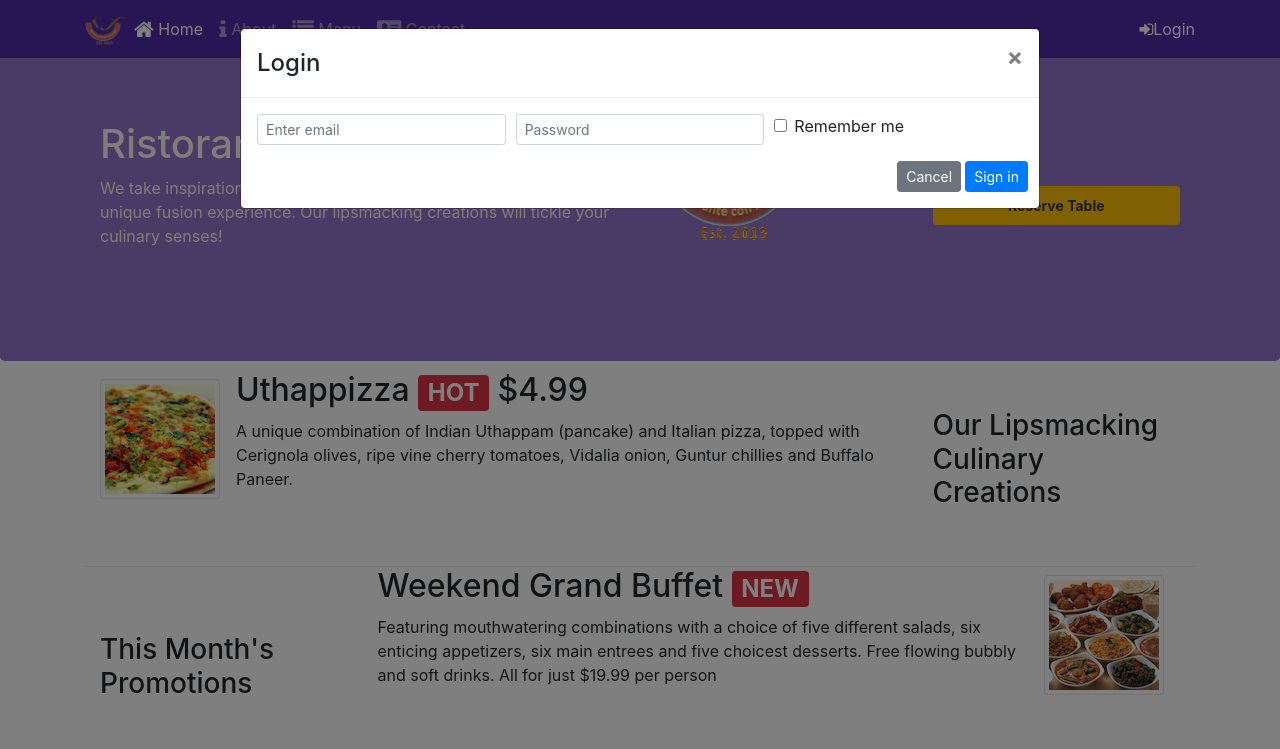
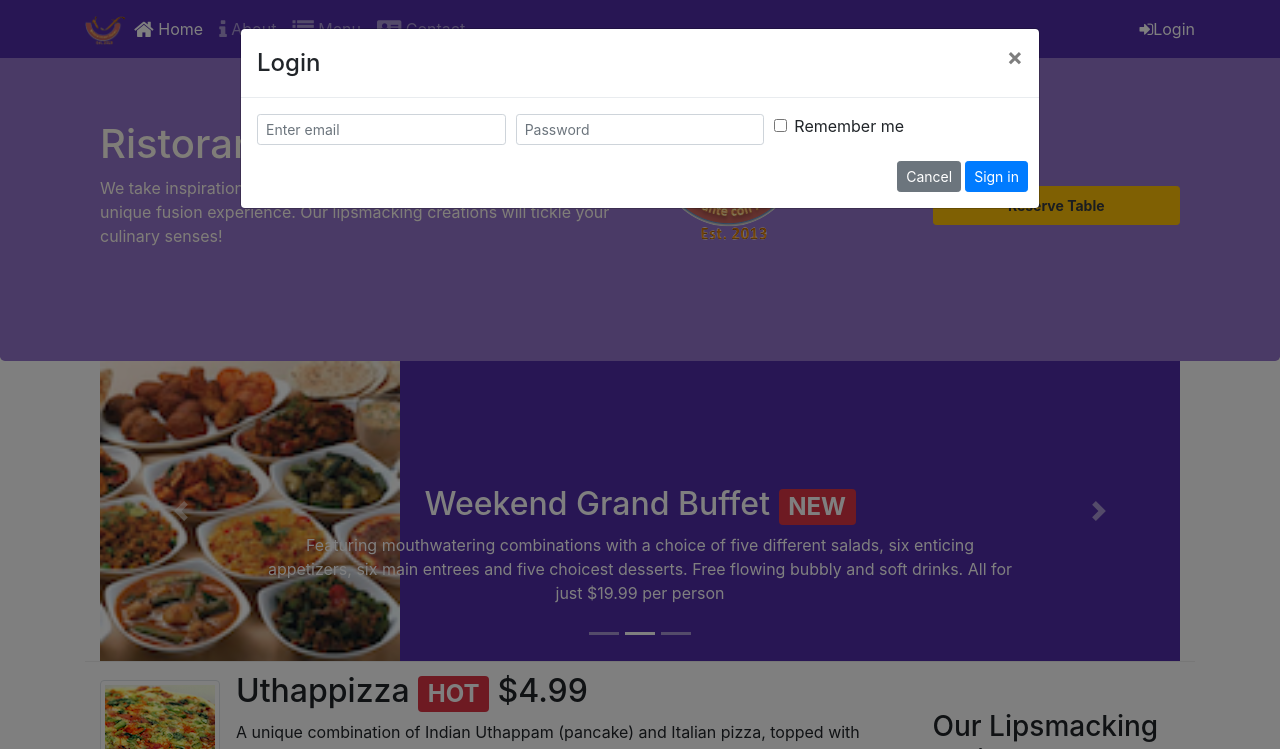
Before and after one commit to raj-hero/coursera-Front-End-Web-UI-Frameworks-and-Tools-Bootstrap-4, a website: page index.html in a window 1280 px wide. Both pictures are taken after a click on the link "Login". Shown: the top 749 px of the page. Drawn offline with nearby package versions, Linux system fonts and the light colour scheme.

Commit message:
carousel

```diff
--- a/css/styles.css
+++ b/css/styles.css
@@ -39,3 +39,17 @@ body{
     border-bottom: 1px solid #ddd;
     padding: 10px;
 }
+.carousel {
+    background:#512DA8;
+}
+
+.carousel-item {
+  height: 300px;
+}
+
+.carousel-item img {
+    position: absolute;
+    top: 0;
+    left: 0;
+    min-height: 300px;
+}
--- a/index.html
+++ b/index.html
@@ -55,12 +55,14 @@
                     <form>
                         <div class="form-row">
                             <div class="form-group col-sm-4">
-                                    <label class="sr-only" for="exampleInputEmail3">Email address</label>
-                                    <input type="email" class="form-control form-control-sm mr-1" id="exampleInputEmail3" placeholder="Enter email">
+                                <label class="sr-only" for="exampleInputEmail3">Email address</label>
+                                <input type="email" class="form-control form-control-sm mr-1" id="exampleInputEmail3"
+                                    placeholder="Enter email">
                             </div>
                             <div class="form-group col-sm-4">
                                 <label class="sr-only" for="exampleInputPassword3">Password</label>
-                                <input type="password" class="form-control form-control-sm mr-1" id="exampleInputPassword3" placeholder="Password">
+                                <input type="password" class="form-control form-control-sm mr-1"
+                                    id="exampleInputPassword3" placeholder="Password">
                             </div>
                             <div class="col-sm-auto">
                                 <div class="form-check">
@@ -71,7 +73,8 @@
                             </div>
                         </div>
                         <div class="form-row">
-                            <button type="button" class="btn btn-secondary btn-sm ml-auto" data-dismiss="modal">Cancel</button>
+                            <button type="button" class="btn btn-secondary btn-sm ml-auto"
+                                data-dismiss="modal">Cancel</button>
                             <button type="submit" class="btn btn-primary btn-sm ml-1">Sign in</button>
                         </div>
                     </form>
@@ -91,17 +94,73 @@
                     <img src="img/logo.png" class="img-fluid">
                 </div>
                 <div class="col-12 col-sm-3 align-items-center align-self-center">
-                 <a role="button" href="#Cardi" class="btn btn-warning btn-sm btn-block nav-link text-dark"
-                    data-toggle="tooltip" data-html="true"
-                    title="Or Call us at <br><strong>+578938383</strong>"
-                    data-placement="bottom">
-                     <strong>Reserve Table</strong> </a>
+                    <a role="button" href="#Cardi" class="btn btn-warning btn-sm btn-block nav-link text-dark"
+                        data-toggle="tooltip" data-html="true" title="Or Call us at <br><strong>+578938383</strong>"
+                        data-placement="bottom">
+                        <strong>Reserve Table</strong> </a>
                 </div>
             </div>
         </div>
     </header>
 
     <div class="container">
+        <div class="row row-content">
+            <div class="col">
+                <div id="mycarousel" class="carousel slide" data-ride="carousel">
+                    <div class="carousel-inner" role="listbox">
+                        <div class="carousel-item active">
+                            <img src="img/uthappizza.png" alt="uthapizza" class="d-block img-fluid">
+                            <div class="carousel-caption d-none d-md-block">
+                                <h2>Uthappizza <span class="badge badge-danger">HOT </span>
+                                    <spanclass="badge badge-pill badge-secondary"> $4.99</span>
+                                </h2>
+                                <p class="d-none d-sm-block">A unique combination of Indian Uthappam (pancake) and
+                                    Italian pizza, topped with Cerignola
+                                    olives,
+                                    ripe vine cherry tomatoes, Vidalia onion, Guntur chillies and Buffalo Paneer.</p>
+                            </div>
+                        </div>
+                        <div class="carousel-item">
+                            <img src="img/buffet.png" alt="buffet" class="d-block img-fluid">
+                            <div class="carousel-caption d-none d-md-block">
+                                <h2>Weekend Grand Buffet <span class="badge badge-danger">NEW </span></h2>
+                                <p class="d-none d-sm-block">Featuring mouthwatering combinations with a choice of five
+                                    different salads, six enticing appetizers,
+                                    six main entrees and five choicest desserts. Free flowing bubbly and soft drinks.
+                                    All for
+                                    just
+                                    $19.99 per person </p>
+                            </div>
+                        </div>
+                        <div class="carousel-item">
+                            <img src="img/alberto.png" alt="alberto" class="d-block img-fluid">
+                            <div class="carousel-caption d-none d-md-block">
+                                <h2>Alberto Somayya</h2>
+                                <h4>Executive Chef</h4>
+                                <p class="d-none d-sm-block">Award winning three-star Michelin chef with wide
+                                    International
+                                    experience having worked
+                                    closely with
+                                    whos-who in the culinary world, he specializes in creating mouthwatering
+                                    Indo-Italian fusion
+                                    experiences. </p>
+                            </div>
+                        </div>
+                    </div>
+                    <ol class="carousel-indicators">
+                        <li data-target="#mycarousel" data-slide-to="0" class="active"></li>
+                        <li data-target="#mycarousel" data-slide-to="1"></li>
+                        <li data-target="#mycarousel" data-slide-to="2"></li>
+                    </ol>
+                    <a href="#mycarousel" class="carousel-control-prev" role="button" data-slide="prev">
+                        <span class="carousel-control-prev-icon"></span>
+                    </a>
+                    <a href="#mycarousel" class="carousel-control-next" role="button" data-slide="next">
+                        <span class="carousel-control-next-icon"></span>
+                    </a>
+                </div>
+            </div>
+        </div>
         <div class="row row-content align-items-center">
             <div class="col-12 col-sm-4 order-sm-last col-md-3 mt-5 mb-5">
                 <h3>Our Lipsmacking Culinary Creations</h3>
@@ -110,8 +169,11 @@
                 <div class="media">
                     <img src="img/uthappizza.png" class="d-flex mr-3 img-thumbnail align-self-center" alt="uthapizza">
                     <div class="media-body">
-                        <h2 class="mt-0">Uthappizza <span class="badge badge-danger">HOT </span> <spanclass="badge badge-pill badge-secondary"> $4.99</span></h2>
-                        <p class="d-none d-sm-block">A unique combination of Indian Uthappam (pancake) and Italian pizza, topped with Cerignola
+                        <h2 class="mt-0">Uthappizza <span class="badge badge-danger">HOT </span>
+                            <spanclass="badge badge-pill badge-secondary"> $4.99</span>
+                        </h2>
+                        <p class="d-none d-sm-block">A unique combination of Indian Uthappam (pancake) and Italian
+                            pizza, topped with Cerignola
                             olives,
                             ripe vine cherry tomatoes, Vidalia onion, Guntur chillies and Buffalo Paneer.</p>
                     </div>
@@ -128,11 +190,13 @@
                 <div class="media">
                     <div class="media-body">
                         <h2 class="mt-0">Weekend Grand Buffet <span class="badge badge-danger">NEW </span></h2>
-                        <p class="d-none d-sm-block">Featuring mouthwatering combinations with a choice of five different salads, six enticing appetizers,
-                            six main entrees and five choicest desserts. Free flowing bubbly and soft drinks. All for just
+                        <p class="d-none d-sm-block">Featuring mouthwatering combinations with a choice of five
+                            different salads, six enticing appetizers,
+                            six main entrees and five choicest desserts. Free flowing bubbly and soft drinks. All for
+                            just
                             $19.99 per person </p>
                     </div>
-                    <img src="img/buffet.png" class="d-flex mr-3 img-thumbnail align-self-center" alt="uthapizza">
+                    <img src="img/buffet.png" class="d-flex mr-3 img-thumbnail align-self-center" alt="buffet">
                 </div>
             </div>
         </div>
@@ -147,7 +211,8 @@
                     <div class="media-body">
                         <h2 class="mt-0">Alberto Somayya</h2>
                         <h4>Executive Chef</h4>
-                        <p class="d-none d-sm-block">Award winning three-star Michelin chef with wide International experience having worked
+                        <p class="d-none d-sm-block">Award winning three-star Michelin chef with wide International
+                            experience having worked
                             closely with
                             whos-who in the culinary world, he specializes in creating mouthwatering Indo-Italian fusion
                             experiences. </p>
@@ -163,7 +228,8 @@
                     <div class="card-body">
 
                         <div class="form-group row">
-                            <label for="rdio" class="col-12 col-sm-5 col-form-label align-items-right">Number of Guests</label>
+                            <label for="rdio" class="col-12 col-sm-5 col-form-label align-items-right">Number of
+                                Guests</label>
                             <div class="col-12 col-sm-7 mr-0 align-items-left justify-content-start">
                                 <div class="form-check form-check-inline">
                                     <input class="form-check-input" type="radio" name="inlineRadioOptions"
@@ -201,7 +267,8 @@
                         <div class="form-group row">
                             <label for="datetime" class="col-12 col-sm-2 col-form-label">Date and Time</label>
                             <div class="col-12 col-sm-5">
-                                <input type="date" class="form-control" id="datetime" name="datetime" placeholder="Date ">
+                                <input type="date" class="form-control" id="datetime" name="datetime"
+                                    placeholder="Date ">
                             </div>
                             <div class="col-12 col-sm-5">
                                 <input type="time" class="form-control" id="time" name="time" placeholder="Time">
@@ -209,7 +276,7 @@
                         </div>
                         <div class="form-group row">
                             <div class="col-sm-10 offset-sm-2">
-                                <button class="btn btn-primary" type="submit" >Reserve</button>
+                                <button class="btn btn-primary" type="submit">Reserve</button>
                             </div>
                         </div>
 
@@ -273,7 +340,7 @@
     <script src="node_modules/popper.js/dist/umd/popper.min.js"></script>
     <script src="node_modules/bootstrap/dist/js/bootstrap.min.js"></script>
     <script>
-        $(document).ready(function(){
+        $(document).ready(function () {
             $('[data-toggle="tooltip"]').tooltip();
         });
     </script>
```
